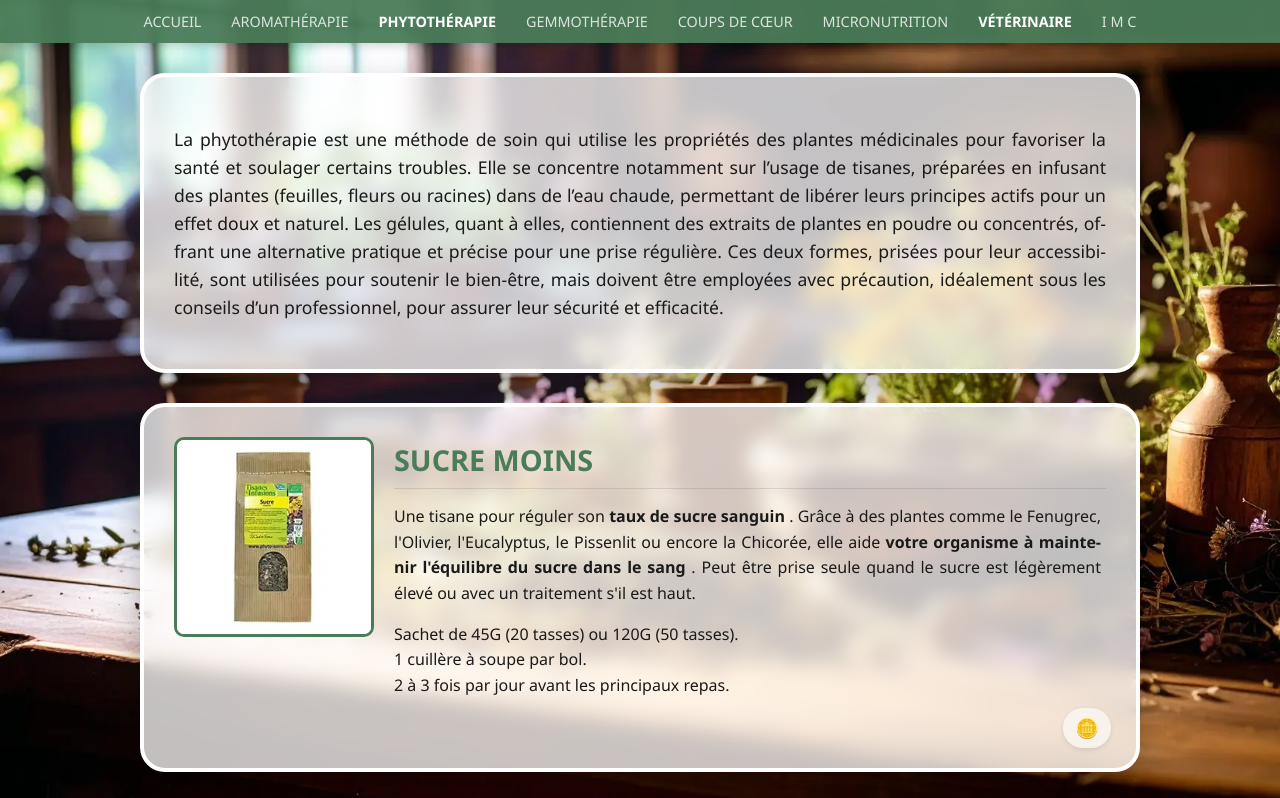
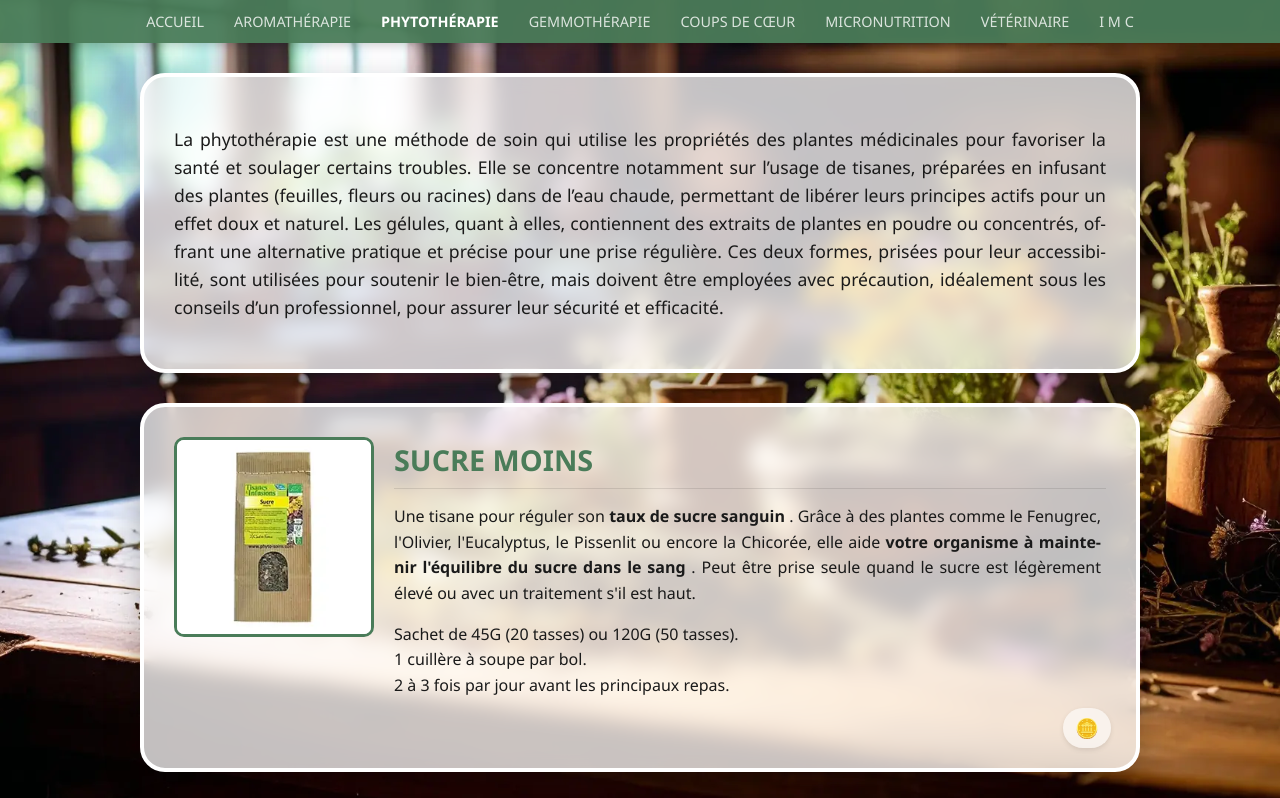
Before and after one commit to Bruno83200/site-manon, a plain HTML site: page pages/phyto.html in a window 1280 px wide. Shown: the top 798 px of the page. Drawn offline with Linux system fonts and the light colour scheme.

Commit message:
Remove active class from Vétérinaire link

```diff
--- a/pages/phyto.html
+++ b/pages/phyto.html
@@ -61,7 +61,7 @@
         <a href="gemmo.html">Gemmothérapie</a>
         <a href="coeur.html">Coups de Cœur</a>
         <a href="micro.html">Micronutrition</a>
-        <a href="veto.html" class="active">Vétérinaire</a>
+        <a href="veto.html">Vétérinaire</a>
         <a href="imc.html">I M C</a>
     </nav>
 
```
